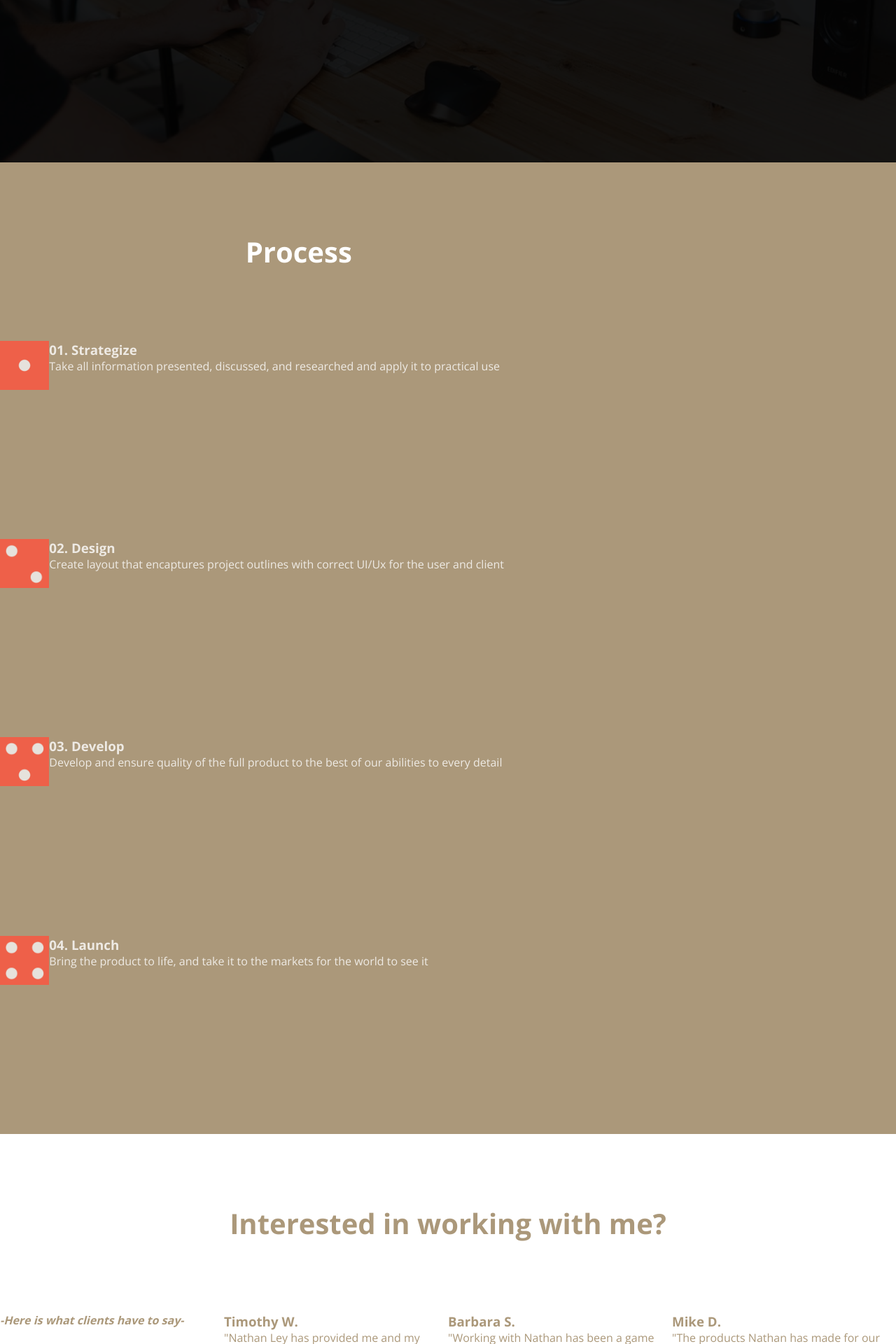
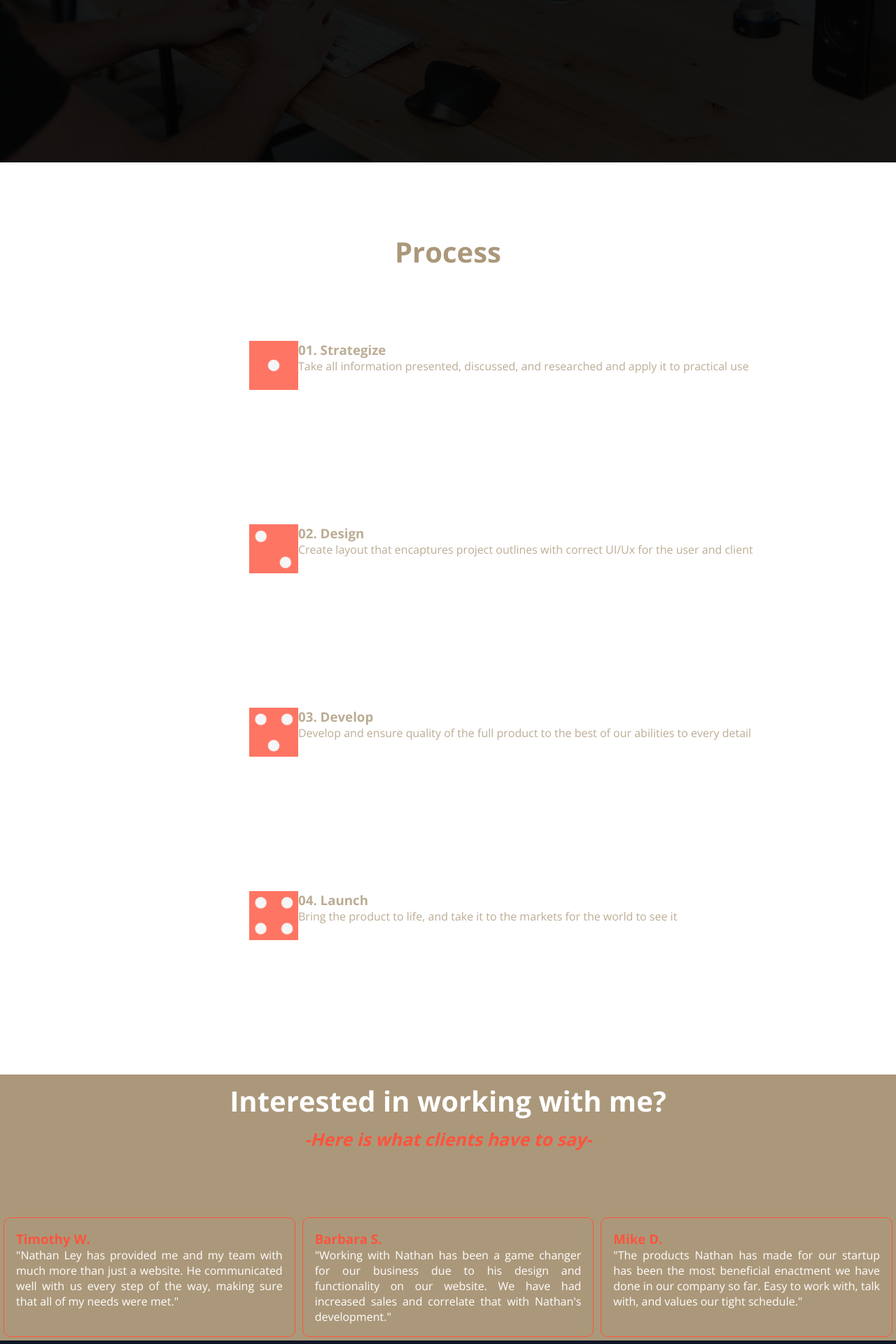
Before and after one commit to Leymabeans/personal-portfolio, a PHP site: page /CONTENT/index.html in a window 1280 px wide. Shown: the part 600-2520 px from the top of the page at 70% size. Run offline with PHP 8.4, Linux system fonts and the light colour scheme.

Commit message:
Styled blog and reviews

```diff
--- a/STYLE/index.css
+++ b/STYLE/index.css
@@ -13,28 +13,21 @@
 
 .grid-container {
   display: grid;
-  grid-template-columns: 25% 25% 25% 25%;
-  justify-content: center;
-  align-content: center;
-  background-color: #ffffff;
-  color: #ab987a;
-}
-
-.grid-container2 {
-  display: grid;
-  grid-template-columns: 16.66% 16.66% 16.66% 16.66% 16.66% 16.66%;
+  grid-template-columns: 1fr 1fr 1fr;
   justify-content: center;
   align-content: center;
   background-color: #ab987a;
   color: #ffffff;
 }
 
-.grid-container2 > div {
-  text-align: center;
-  padding: 10px;
-  border: none;
-  border-radius: 10px;
-  margin: 1px;
+.grid-container2 {
+  display: grid;
+  grid-template-columns: 1fr 1fr 1fr 1fr 1fr;
+  justify-content: center;
+  align-content: center;
+  background-color: #ffffff;
+  color: #ab987a;
+  margin: auto;
 }
 
 
@@ -58,13 +51,8 @@ nav > a {
   color: #000000;
 }
 
-.portfolio {
+.blog {
   grid-column: 3 / 4;
-  background-color: #ab987a;
-}
-
-.blog {
-  grid-column: 4 / 5;
   background-color: #ff533d;
 }
 
@@ -118,15 +106,8 @@ button:hover {
 
 
 /*Step Process=====================*/
-.container {
-  grid-column: 1 /5;
-  margin: auto;
-  min-width: 600px;
-}
-
-
 .section-header {
-  grid-column: 1 / 5;
+  grid-column: 1 / 6;
   text-align: center;
   display: block;
   font-weight: 700;
@@ -136,8 +117,9 @@ button:hover {
 }
 
 .steps {
-  grid-column: 1 / 5;
+  grid-column: 2 / 5;
   margin-bottom: 25%;
+  margin-left: 100px;
   width: 100%;
   opacity: 0.8;
   transition: transform 2s, opacity 1s;
@@ -162,85 +144,131 @@ p {
 }
 
 
+/*Portfolio==========*/
+.grid-container > h1 {
+  padding: 10px;
+  margin: 0 auto;
+}
+
+h4 {
+  grid-column: 1 / 6;
+  text-align: center;
+  display: block;
+  font-weight: 700;
+  font-size: 25px;
+  margin: auto;
+  margin-bottom: 90px;
+}
+
+.client, i {
+  color: #ff533d;
+}
+
+.review {
+  text-align: justify;
+  padding: 17px;
+  border: 1px solid #ff533d;
+  border-radius: 10px;
+  margin: 5px;
+}
+
+.review1 {
+  grid-column: 1 / 2;
+}
+
+.review2 {
+  grid-column: 2 / 3;
+}
+
+.review3 {
+  grid-column: 3 / 4;
+}
 
 
 
-/*Language Stack==================*/
-.section-header2 {
-  grid-column: 1 / 7;
-  text-align: center;
-  display: block;
-  font-weight: 700;
-  font-size: 40px;
-  padding: 70px;
-  margin: 50px auto 20px auto;
+/*About=============*/
+.biosection {
+  background-color: #f5f5f5;
+  color: #0f1626 ;
+  position: relative;
+  border-radius: 3px;
+  grid-column: 1 / 5;
+  font-size: 17px;
 }
 
-.tooltip {
-  position: relative;
-  display: inline-block;
+.biography {
+  grid-column: 1 / 5;
+  font-size: 18px;
+  width: 70%;
+  max-width: 700px;
+  margin: 60px auto;
+  padding: 50px;
+  border: none;
+  border-radius: 9px;
 }
 
-.tooltip .tooltiptext {
-  visibility: hidden;
-  background-color: #0f1626;
-  color: #fff;
-  text-align: center;
-  padding: 5px ;
-  border-radius: 6px;
-  position: absolute;
-  z-index: 1;
-  width: 120px;
-  bottom: 100%;
-  left: 50%;
-  margin-left: -60px;
+div.biography > p {
+  font-size: 16px;
+  line-height: 1.8em;
+  text-indent: 30px;
 }
 
-.tooltip:hover .tooltiptext{
-  visibility: visible;
+.biopic {
+  float: right;
+  width: 230px;
+  height: 250px;
+  border-radius: 50%;
+  opacity: 1;
+  margin: 20px;
+  transform: rotate(90deg);
 }
 
-.tooltip .tooltiptext::after {
-  content: " ";
-  position: absolute;
-  top: 100%; /* At the bottom of the tooltip */
-  left: 50%;
-  margin-left: -5px;
-  border-width: 5px;
-  border-style: solid;
-  border-color: #0f1626 transparent transparent transparent;
+
+h2 {
+  font-weight: 400;
+  color: #ab987a;
 }
 
-.html {
-  grid-column: 1 / 3;
-  background-color: hsl(7, 100%, 62%);
+
+
+/*Blog======================*/
+#blog-page {
+  background-color: #ff533d;
+  color: #ffffff;
 }
 
-.css {
-  grid-column: 2 / 4;
-  background-color: hsl(7, 100%, 60%);
+.blog-title {
+  font-weight: 400;
+  font-size: 19px;
+  text-align: center;
+  width: 250px;
+  height: 70px;
+  margin: 10px;
 }
 
-.js {
-  grid-column: 3 / 5;
-  background-color: hsl(7, 100%, 58%);
+.article1 {
+  grid-column: 1 / 2;
 }
 
-.php {
-  grid-column: 4 / 6;
-  background-color: hsl(7, 100%, 56%);
+.article2 {
+  grid-column: 2 / 3;
 }
 
-.sql {
-  grid-column: 5 / 7;
-  background-color: hsl(7, 100%, 54%);
+.image {
+  filter: brightness(0.6);
+  border-radius: 10px;
+  width: 250px;
+  height: 200px;
+  margin: 10px;
 }
 
+
+
+/*Footer============*/
 #footerspace {
   margin-bottom: 50px;
 }
 
-/*Footer============*/
 footer {
   background-color: #0f1626;
   color: #ffffff;
```
